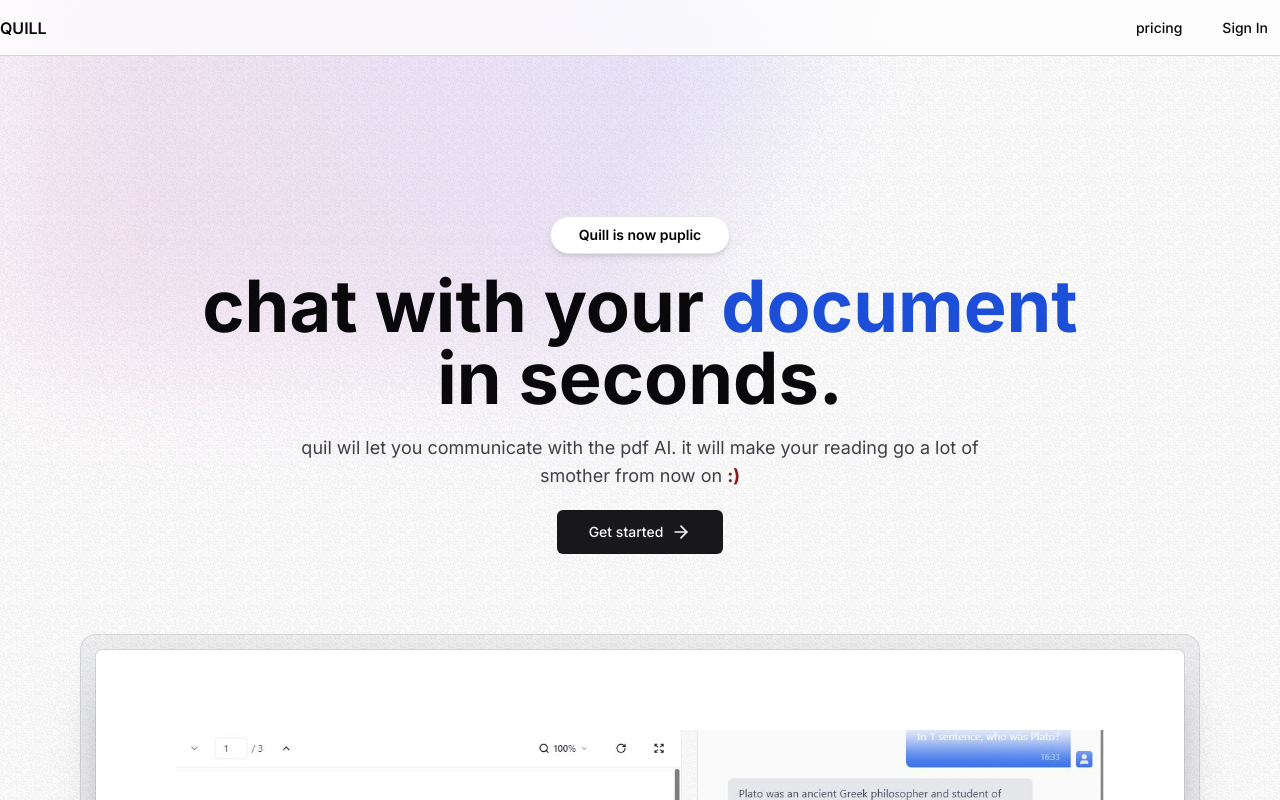
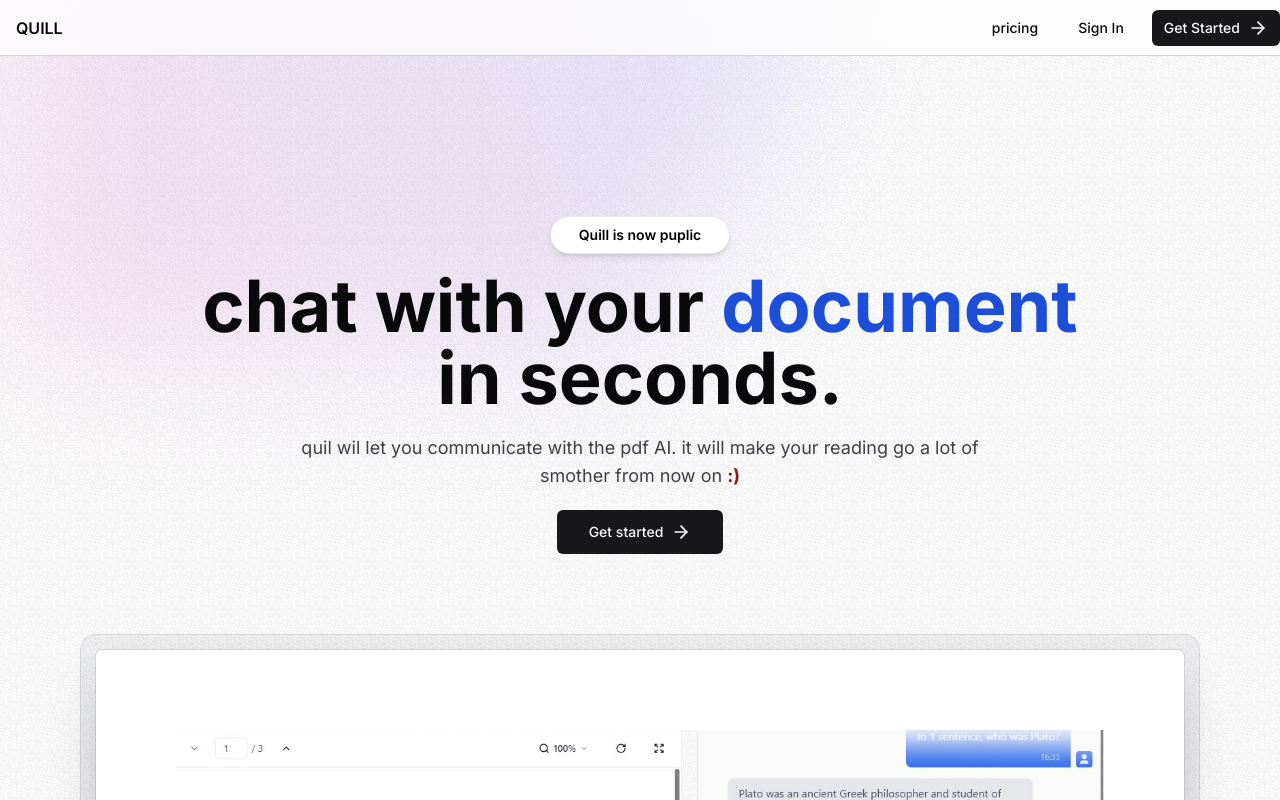
Before and after one commit to zeamanuel145/PDF-Intellect-AI, a Next.js app: page / in a window 1280 px wide. Shown: the top 800 px of the page. Built offline with nearby package versions, Linux system fonts and the light colour scheme.

Commit message:
feat: implement Navbar component with navigation links and authentication buttons

```diff
--- a/src/components/ui/NavBar.tsx
+++ b/src/components/ui/NavBar.tsx
@@ -1,14 +1,15 @@
 import MaxWidthWrapper from "@/compont/MaxWidthWrapper";
 import Link from 'next/link';
+import { ArrowRight } from "lucide-react";
 import { buttonVariants } from "./button";
-import { LoginLink } from "@kinde-oss/kinde-auth-nextjs/server";
+import { LoginLink, RegisterLink } from "@kinde-oss/kinde-auth-nextjs/server";
 const Navbar =()=>{
     return(
         <nav className="sticky h-14 inset-x-0 top-0 z-30 w-full border-b border-gray-300 bg-white/75 backdrop-blur-lg transition-all  ">
             <MaxWidthWrapper>
                 <div className="flex h-14 items-center justify-between border-b border-zinc-300">
                     <Link href='/' className='flex z-40 font-semibold'>
-                    <span>QUILL</span>
+                    <span className="ml-4 ">QUILL</span>
                     </Link>
                     {/* todo: add mobile navbar */}
 
@@ -27,6 +28,14 @@ const Navbar =()=>{
                             })}>
                                 Sign In
                         </LoginLink>
+
+                        <RegisterLink
+                            className={buttonVariants({
+                            size:'sm'
+                            })}>
+                                Get Started <ArrowRight className="ml-2 h-5 w-5"/>
+                        </RegisterLink>
+
                         </>
 
                     </div>
```
